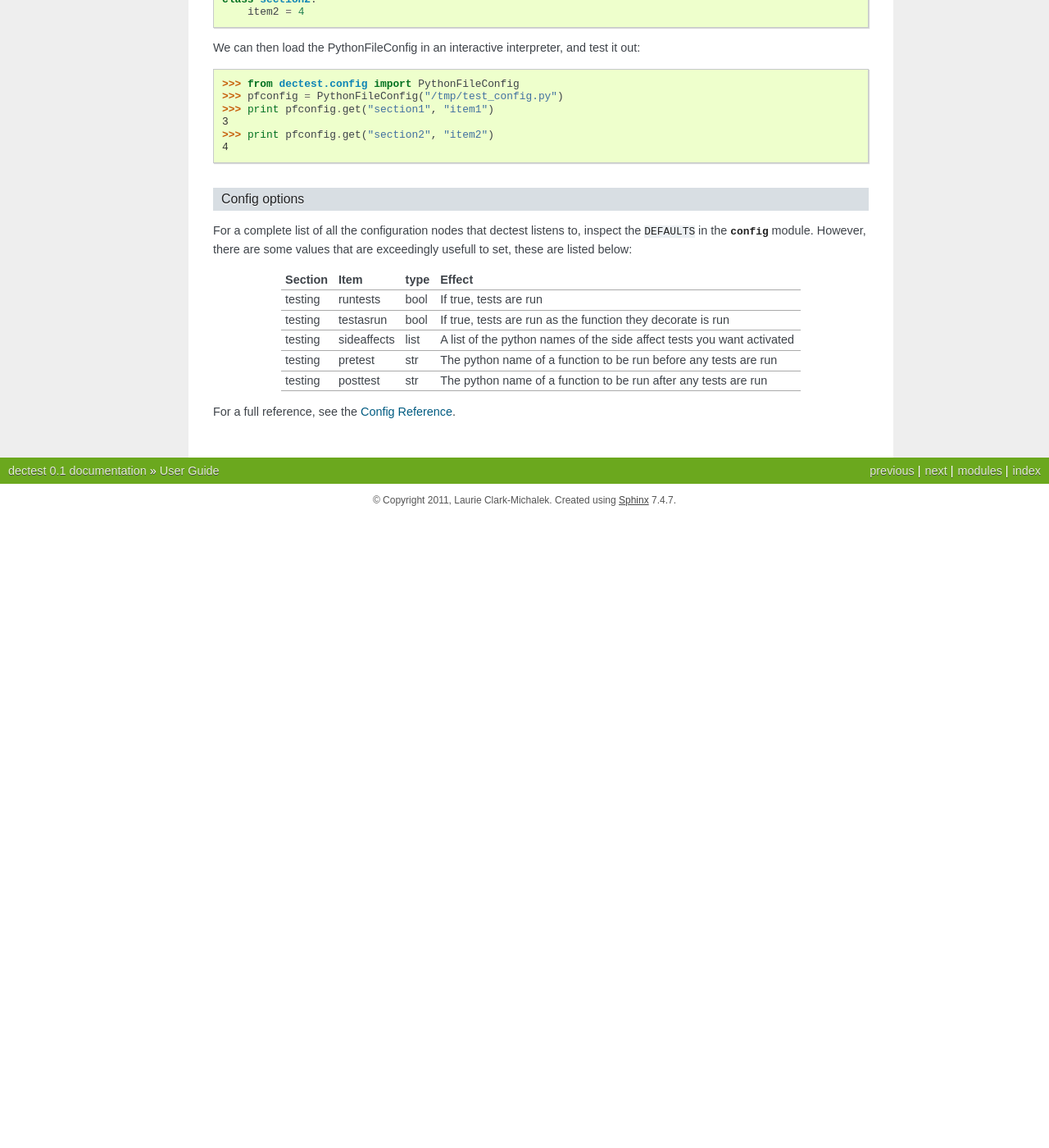
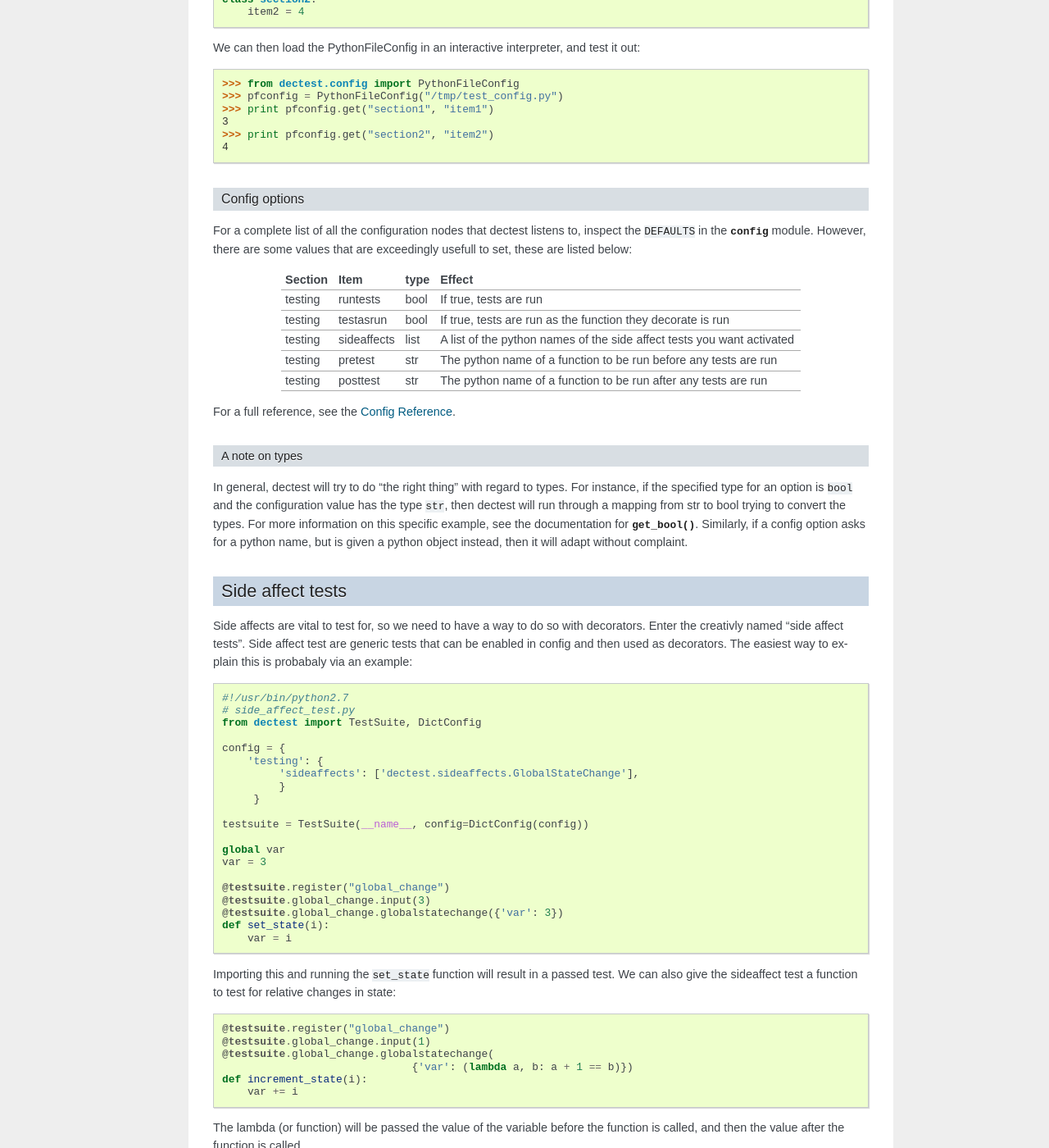
Before and after one commit to lclarkmichalek/dectest, a Sphinx documentation site: the page built from docs/source/intro.rst, in a window 1280 px wide and 1400 px high, scrolled down 2065 px. Shown: the whole window at 82% size. Built offline with Sphinx 7.4.7, drawn with Linux system fonts in a browser that asks for light colours; before the commit the page ends 2695 px from its top, so only the background shows below that; some of the changed text lies outside the part shown.

Commit message:
Added section on side affect tests to user guide

```diff
--- a/docs/source/intro.rst
+++ b/docs/source/intro.rst
@@ -157,3 +157,132 @@ are some values that are exceedingly usefull to set, these are listed below:
 +----------+-------------+------+---------------------------------------------+
 
 For a full reference, see the :doc:`config_reference`.
+
+A note on types
+^^^^^^^^^^^^^^^
+
+In general, dectest will try to do "the right thing" with regard to types. For
+instance, if the specified type for an option is ``bool`` and the configuration
+value has the type ``str``, then dectest will run through a mapping from str to
+bool trying to convert the types. For more information on this specific example,
+see the documentation for :meth:`~dectest.config.ConfigInterface.get_bool`.
+Similarly, if a config option asks for a python name, but is given a python
+object instead, then it will adapt without complaint.
+
+Side affect tests
+-----------------
+
+Side affects are vital to test for, so we need to have a way to do so with
+decorators. Enter the creativly named "side affect tests". Side affect test are
+generic tests that can be enabled in config and then used as decorators. The
+easiest way to explain this is probabaly via an example::
+
+    #!/usr/bin/python2.7
+    # side_affect_test.py
+    from dectest import TestSuite, DictConfig
+
+    config = {
+        'testing': {
+	     'sideaffects': ['dectest.sideaffects.GlobalStateChange'],
+             }
+         }
+
+    testsuite = TestSuite(__name__, config=DictConfig(config))
+
+    global var
+    var = 3
+
+    @testsuite.register("global_change")
+    @testsuite.global_change.input(3)
+    @testsuite.global_change.globalstatechange({'var': 3})
+    def set_state(i):
+        var = i
+
+Importing this and running the ``set_state`` function will result in a passed
+test. We can also give the sideaffect test a function to test for relative
+changes in state::
+
+    @testsuite.register("global_change")
+    @testsuite.global_change.input(1)
+    @testsuite.global_change.globalstatechange(
+                                  {'var': (lambda a, b: a + 1 == b)})
+    def increment_state(i):
+        var += i
+
+The lambda (or function) will be passed the value of the variable before the
+function is called, and then the value after the function is called.
+
+Writing side affect tests
+:::::::::::::::::::::::::
+
+dectest only provides two (very generic) side affect tests by default:
+:class:`~dectest.sideaffects.GlobalStateChange` and
+:class:`~dectest.sideaffects.ClassStateChange`. This might seem worrying, as
+neither provides any kind of specialised testing. However, it is very easy to
+write side affect tests. A base class
+:class:`~dectest.sideaffects.SideAffectTest` is provided, which gives sane
+defaults, allowing the side affect test developer to override only the methods
+he needs.
+
+The methods that dectest will call at the appropriate times are:
+
+* ``decorator(*args, **kwargs)`` - The decorator provided to users to activate
+  the side affect test.
+* ``test()`` - The actual testing function, should return ``True`` if the test
+  has passed, otherwise ``False``.
+* ``pre_test()`` - Called before the tested function is run.
+
+It also looks for two attributes
+
+* ``name`` - The name of the side affect test (the attribute it will be
+  accessible from from the :class:`~dectest.suite.TestCase` class). This
+  attribute is required, without it your side affect test will not work.
+* ``needs_instance`` - Does the test case need a copy of the instance the
+  tested function is bound to.
+
+``decorator``
+.............
+
+The decorator function is exposed to the user by the test case. For example, the
+decorator function of the :class:`~dectest.sideaffects.ClassStateChange` class
+might be exposed to the user as ``testsuite.testcase.classtatechange``.
+Let's use an example here (output is in the comments)::
+
+    #!/usr/bin/python2.7
+    # first_side_affect_test.py
+    from dectest import TestSuite, DictConfig
+    from dectest.sideaffects import SideAffectTest
+
+    class FirstSideAffectTest(SideAffectTest):
+        name = "firsttest"
+
+	def decorator(self, *args, **kwargs):
+	    print args, kwargs
+	    def inner_decorator(function):
+	        print "Got function " + function
+
+		def wrapper(*args, **kwargs):
+		    print "Running function"
+		    return function(*args, **kwargs)
+		return wrapper
+	    return inner_decorator
+
+    config = {'testing': {'sideaffects': [FirstSideAffectTest]}}
+    ts = TestSuite(__name__, config=DictConfig(config))
+
+    @ts.register("tc")
+    @ts.tc.firsttest(1, a=3)
+    def foo():
+        return
+    # (1,), {'a': 3}
+    # Got function <function foo at 0x9624304>
+
+    foo()
+    # Running function
+
+This example shows two things. The first is how the ``name`` attribute of a
+side affect test affects the attribute of the test case it is accessible from;
+the ``name`` attribute of the the ``FirstSideAffectTest`` class is
+``"firsttest"``, thus we access it's decorator via ``ts.tc.firsttest``. The
+second thing that this example shows is just how many levels of nesting are
+required if you want to overwrite the actuall function that is being decorated.
```
